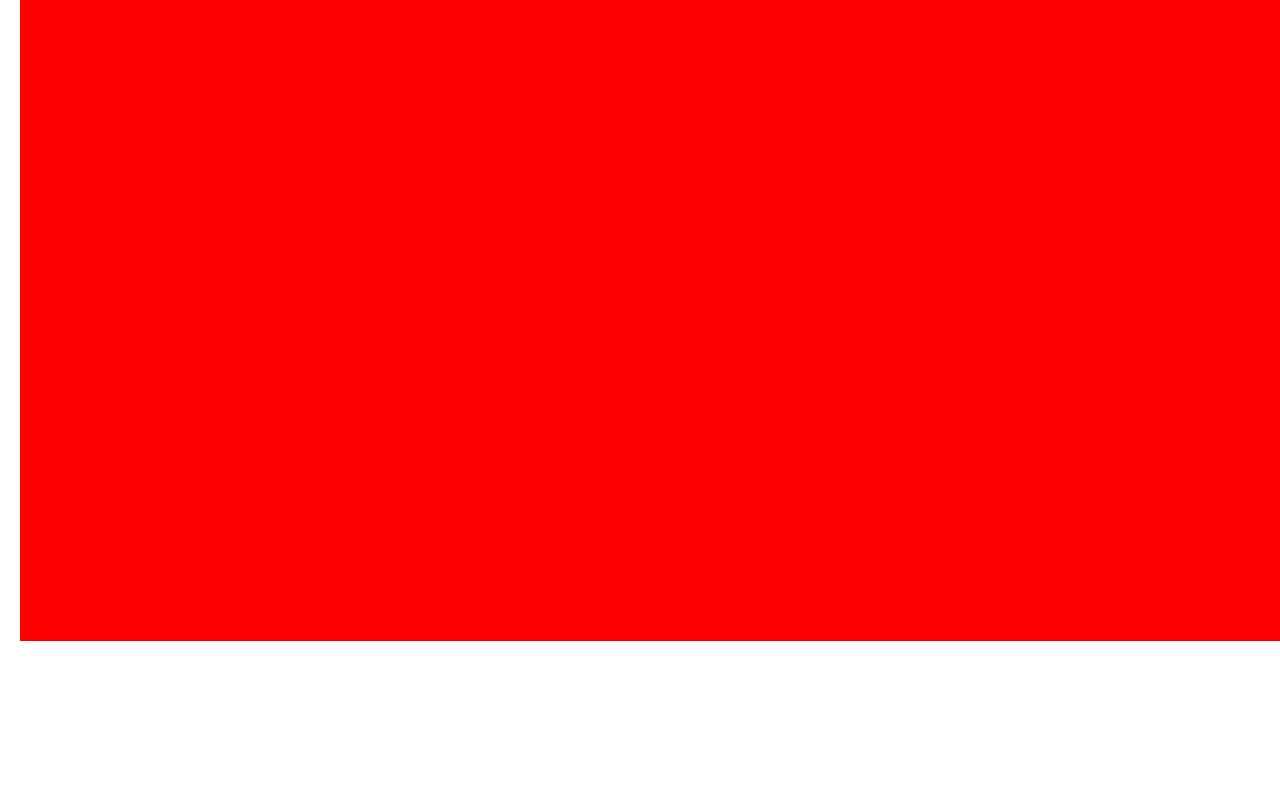
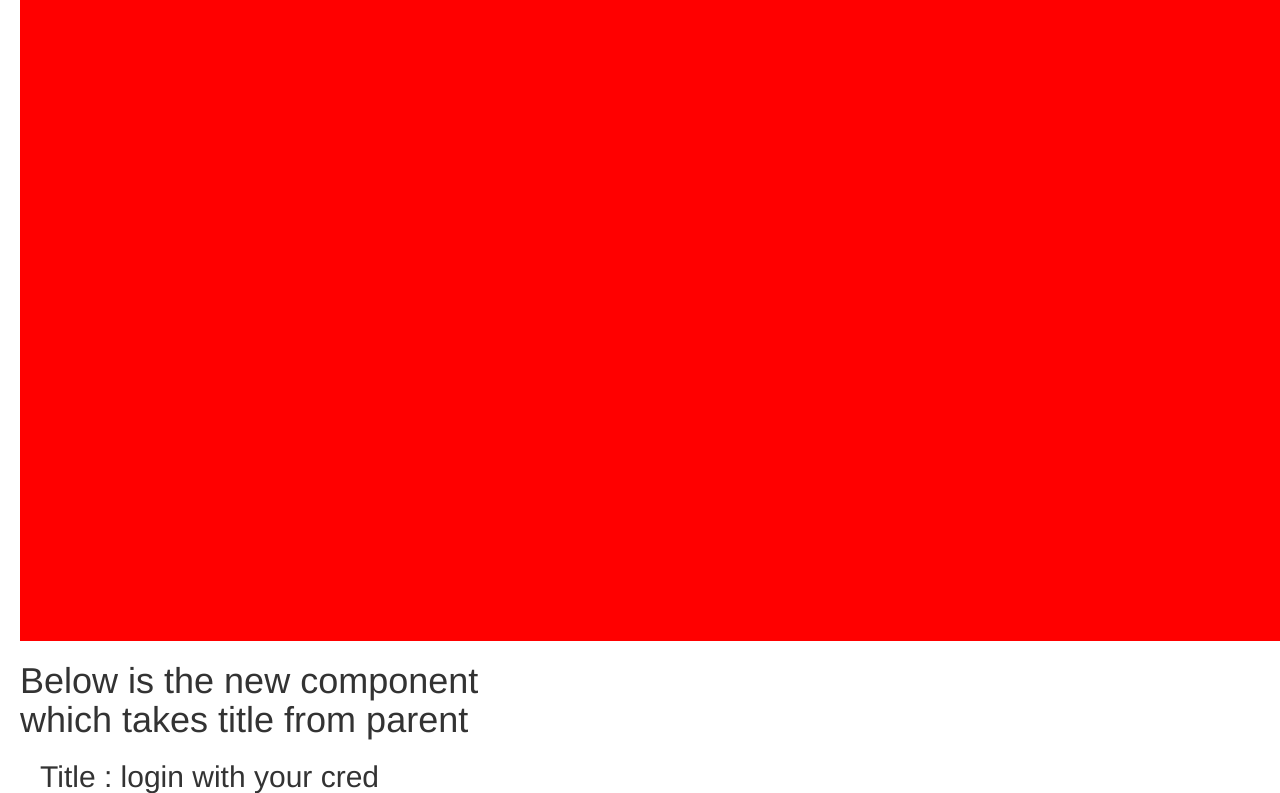
Before and after one commit to ssri442/AngularSession8_assignment8.4, an Angular app: page / in a window 1280 px wide. Shown: the part 259-1052 px from the top of the page. Before the commit the page ends 900 px from the top, so only its background shows below. Built offline with nearby package versions, Linux system fonts and the light colour scheme.

Commit message:
6.4commit

```diff
--- a/src/app/app.module.ts
+++ b/src/app/app.module.ts
@@ -4,11 +4,13 @@ import { FormsModule } from '@angular/forms';
 import { HttpModule } from '@angular/http';
 import { RootComponent } from './app.component';
 import { LoginComponent } from './login/login/login.component';
+import { ChildComponent } from './login/login/child/child.component';
 
 @NgModule({
   declarations: [
     RootComponent,
-    LoginComponent
+    LoginComponent,
+    ChildComponent
   ],
   imports: [
     BrowserModule,
--- /dev/null
+++ b/src/app/login/login/child/child.component.html
@@ -0,0 +1,3 @@
+
+<h1>Below is the new component which takes title from parent</h1>
+<h2>Title : {{title}}</h2>
--- a/src/app/login/login/login.component.html
+++ b/src/app/login/login/login.component.html
@@ -17,3 +17,5 @@
 
   </div>
   </body>
+
+  <app-child [title] = "title"> </app-child>
--- a/src/app/login/login/login.component.ts
+++ b/src/app/login/login/login.component.ts
@@ -4,7 +4,7 @@ import { Component, ViewEncapsulation,OnInit } from '@angular/core';
   selector: 'app-login',
   templateUrl: './login.component.html',
   styleUrls: ['./login.component.css'],
-  encapsulation: ViewEncapsulation.Emulated
+  encapsulation: ViewEncapsulation.Native
 
 
 })
```
Also changed, not shown: src/app/login/login/child/child.component.ts (added, +13 -0 lines), src/app/login/login/child/child.component.css (added), 1 other file (tests, documents, lock files or other folders).
